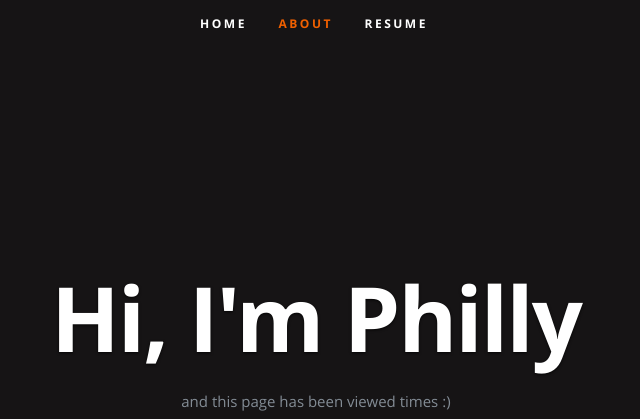
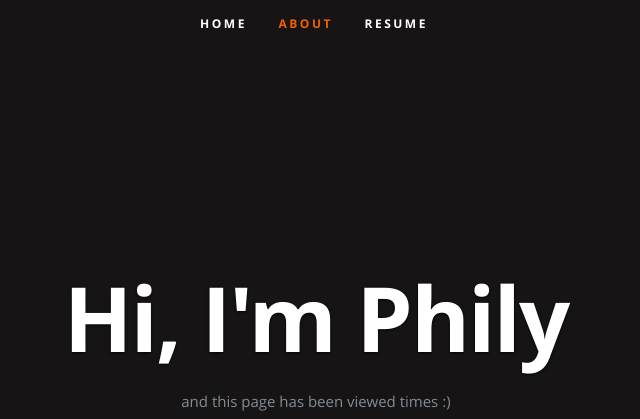
Before and after one commit to philsec-cloud/azure-resume, a plain HTML site: page frontend/index.html in a window 1280 px wide. Shown: the top 419 px of the page, without its empty margins (326-966 px from the left). Drawn offline with nearby package versions, Linux system fonts and the light colour scheme; no server answers.

Commit message:
Test frontend workflow - small change

```diff
--- a/frontend/index.html
+++ b/frontend/index.html
@@ -54,7 +54,7 @@
 
       <div class="row banner">
          <div class="banner-text">
-            <h1 class="responsive-headline">Hi, I'm Philly</h1>
+            <h1 class="responsive-headline">Hi, I'm Phily</h1>
 
             <p>and this page has been viewed <a id="counter"></a> times :) </p>
             <ul class="social">
```
